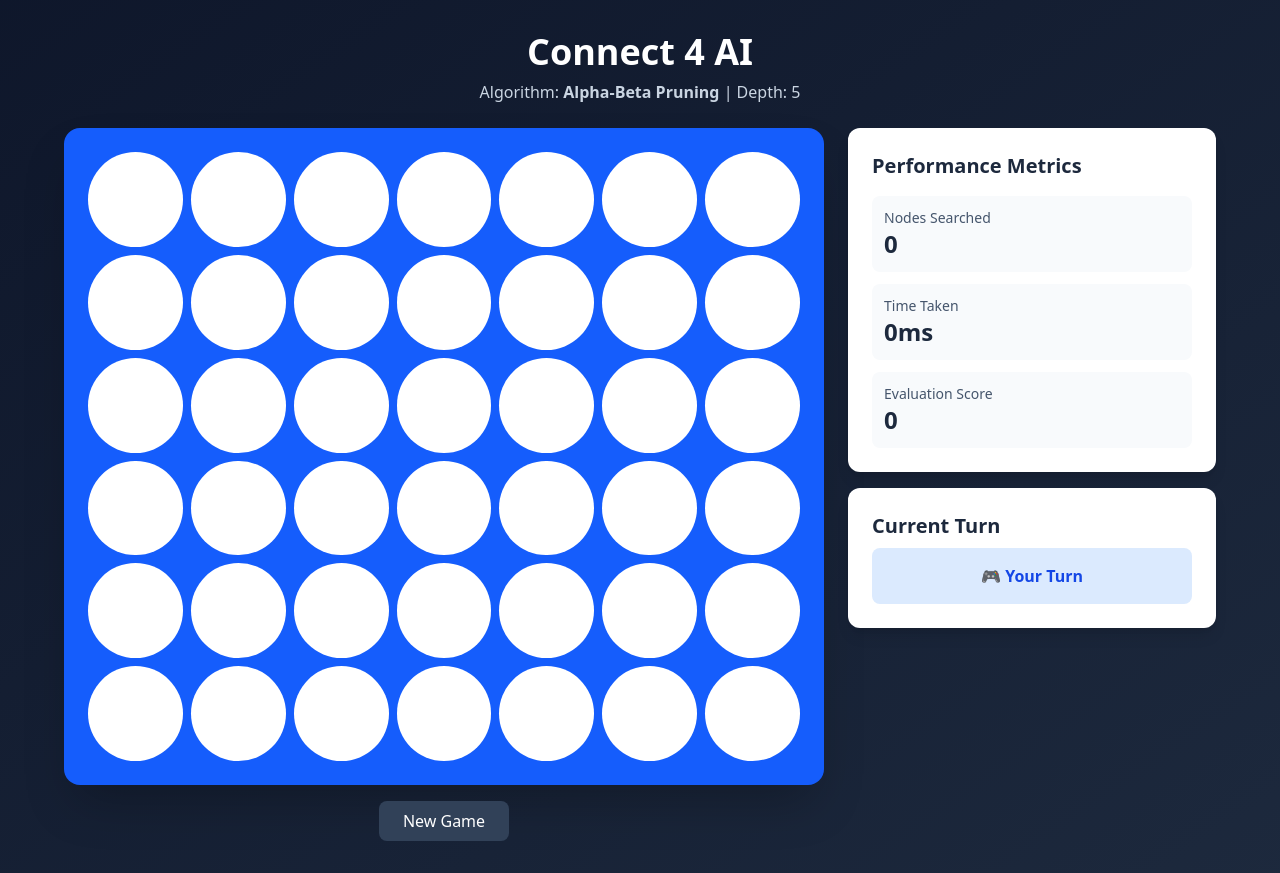
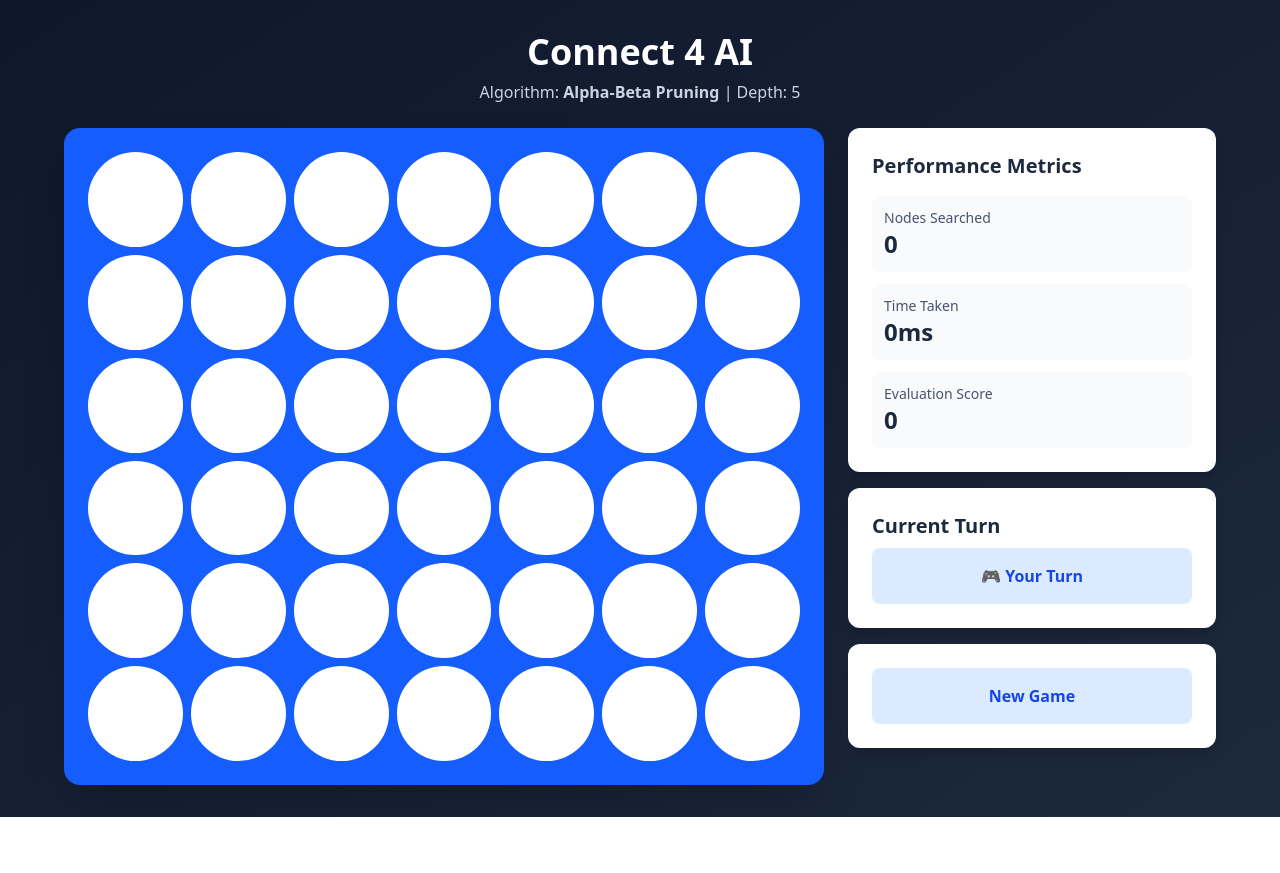
Before and after one commit to NotHydra/connect-4-game, a React (Vite) app: page / in a window 1280 px wide. Both pictures are taken after a click on the button "Start Game". After the commit the page ends 817 px from the top, so only its background shows below. Built offline with nearby package versions, Linux system fonts and the light colour scheme.

Commit message:
feat: improve UI

```diff
--- a/src/App.tsx
+++ b/src/App.tsx
@@ -429,7 +429,8 @@ export default function App(): JSX.Element {
 			let maxEval = -Infinity;
 			for (const col of validMoves) {
 				const newBoard = makeMove(board, col, botPlayer);
-				const evalScore = alphaBetaPruningWithTranspositionTableAlgorithm(
+				const evalScore =
+					alphaBetaPruningWithTranspositionTableAlgorithm(
 						newBoard,
 						depth - 1,
 						alpha,
@@ -453,7 +454,8 @@ export default function App(): JSX.Element {
 			let minEval = Infinity;
 			for (const col of validMoves) {
 				const newBoard = makeMove(board, col, humanPlayer);
-				const evalScore = alphaBetaPruningWithTranspositionTableAlgorithm(
+				const evalScore =
+					alphaBetaPruningWithTranspositionTableAlgorithm(
 						newBoard,
 						depth - 1,
 						alpha,
@@ -1070,16 +1072,6 @@ export default function App(): JSX.Element {
 								)}
 							</div>
 						</div>
-
-						{/* New Game Button */}
-						<div className="mt-4 flex justify-center">
-							<button
-								onClick={restartGame}
-								className="bg-slate-700 hover:bg-slate-600 text-white px-6 py-2 rounded-lg font-medium transition"
-							>
-								New Game
-							</button>
-						</div>
 					</div>
 
 					{/* ============================================================== */}
@@ -1157,6 +1149,16 @@ export default function App(): JSX.Element {
 									: "🤖 Bot's Turn"}
 							</div>
 						</div>
+
+						{/* New Game Card */}
+						<div className="bg-white rounded-xl shadow-lg p-6">
+							<button
+								onClick={restartGame}
+								className="p-4 rounded-lg text-center font-semibold bg-blue-100 text-blue-700 hover:bg-blue-200 transition w-full cursor-pointer"
+							>
+								New Game
+							</button>
+						</div>
 					</div>
 				</div>
 			</div>
```
Lines whose indentation alone changed are shown as unchanged.
